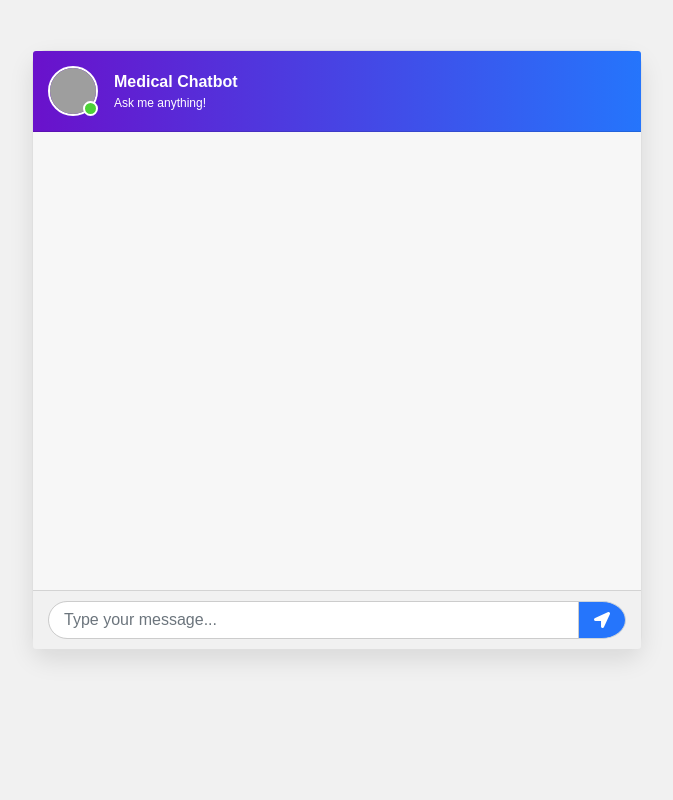
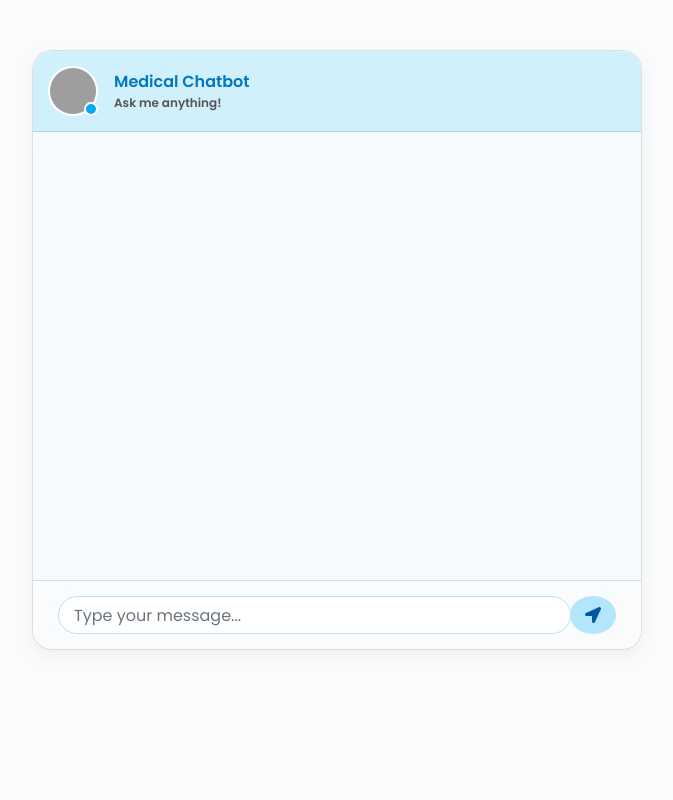
Before and after one commit to ArpitaMallik/Medical-Chatbot, a Flask app: page / in a window 1280 px wide. Shown: the whole page, without its empty margins (303-976 px from the left). Run offline with Flask 3, Linux system fonts and the light colour scheme; some libraries are stand-ins or nearby versions; grey boxes are pictures that could not be loaded.

Commit message:
UI updated

```diff
--- a/static/style.css
+++ b/static/style.css
@@ -1,97 +1,154 @@
+/* Import Poppins font */
+@import url('https://fonts.googleapis.com/css2?family=Poppins:wght@400;500;600&display=swap');
+
+/* Body and general layout */
 body, html {
     height: 100%;
-            background: #f1f1f1;
-            font-family: 'Arial', sans-serif;
+    background: #f9fbfd !important; /* very light blueish white */
+    font-family: 'Poppins', sans-serif !important;
 }
+
+/* Chat container spacing */
 .chat {
-            margin-top: 50px;
+    margin-top: 50px !important;
 }
+
+/* Card styling */
 .card {
-            height: 600px;
-            border-radius: 15px;
-            box-shadow: 0 10px 25px rgba(0,0,0,0.1);
+    height: 600px !important;
+    border-radius: 20px !important;
+    box-shadow: 0 6px 18px rgba(0,0,0,0.05) !important;
+    background: #ffffff !important;
 }
+
+/* Header */
 .msg_head {
-            background: linear-gradient(90deg, #6a11cb, #2575fc);
-            color: white;
-            border-radius: 15px 15px 0 0;
-            padding: 15px;
+    background: #d0f0fc !important; /* soft blue */
+    color: #0277bd !important;       /* darker blue text */
+    border-radius: 20px 20px 0 0 !important;
+    padding: 15px !important;
+    font-weight: 600 !important;
 }
+
+/* User image and online dot */
 .img_cont {
-            position: relative;
+    position: relative !important;
 }
 .user_img {
-            width: 50px;
-            height: 50px;
-            border: 2px solid white;
+    width: 50px !important;
+    height: 50px !important;
+    border: 2px solid #ffffff !important;
 }
 .online_icon {
-            position: absolute;
-            bottom: 0;
-            right: 0;
-            width: 15px;
-            height: 15px;
-            background: #4cd137;
-            border-radius: 50%;
-            border: 2px solid white;
+    position: absolute !important;
+    bottom: 0 !important;
+    right: 0 !important;
+    width: 14px !important;
+    height: 14px !important;
+    background: #03a9f4 !important; /* bluish online dot */
+    border-radius: 50% !important;
+    border: 2px solid white !important;
 }
+
+/* User info */
 .user_info span {
-            font-weight: 600;
+    font-weight: 600 !important;
+    color: #0277bd !important;
 }
 .user_info p {
-            font-size: 12px;
-            margin: 0;
+    font-size: 12px !important;
+    margin: 0 !important;
+    color: #555 !important;
 }
+
+/* Chat area */
 .msg_card_body {
-            overflow-y: auto;
-            padding: 20px;
-            height: 450px;
-            background: #f7f7f7;
+    overflow-y: auto !important;
+    padding: 20px !important;
+    height: 450px !important;
+    background: #f5faff !important; /* very light blue */
 }
+
+/* Chat bubbles */
 .msg_cotainer, .msg_cotainer_send {
-            border-radius: 10px;
-            padding: 10px 15px;
-            position: relative;
-            max-width: 75%;
+    border-radius: 18px !important;
+    padding: 12px 18px !important;
+    position: relative !important;
+    max-width: 75% !important;
+    box-shadow: 0 2px 5px rgba(0,0,0,0.03) !important;
+    font-size: 14px !important;
 }
+
 .msg_cotainer {
-            background-color: #ffffff;
-            margin-left: 10px;
-            box-shadow: 0 2px 5px rgba(0,0,0,0.1);
+    background-color: #ffffff !important;
+    margin-left: 10px !important;
+    color: #333 !important;
 }
+
 .msg_cotainer_send {
-            background-color: #2575fc;
-            color: white;
-            margin-right: 10px;
-            box-shadow: 0 2px 5px rgba(0,0,0,0.1);
+    background-color: #d0f0fc !important; /* soft blue */
+    color: #01579b !important; /* darker blue text */
+    margin-right: 10px !important;
 }
+
 .msg_time, .msg_time_send {
-            font-size: 10px;
-            color: gray;
-            margin-left: 10px;
+    font-size: 10px !important;
+    color: #777 !important;
+    margin-left: 10px !important;
 }
+
+/* Footer/input */
 .card-footer {
-            background: #f1f1f1;
-            border-radius: 0 0 15px 15px;
-            padding: 10px 15px;
+    background: #f9fbfd !important;
+    border-radius: 0 0 20px 20px !important;
+    padding: 10px 15px !important;
 }
+
 .type_msg {
-            border-radius: 20px;
-            border: 1px solid #ccc;
-            padding: 10px 15px;
+    border-radius: 20px !important;
+    /* border: 1px solid #c0dff2 !important;  */
+    padding: 10px 15px !important;
+    font-family: 'Poppins', sans-serif !important;
 }
+
+
+
+
+
+#messageArea {
+    background: #f9fbfd !important; /* light grayish background for the form */
+    padding: 5px 10px !important;
+    border-radius: 30px !important;
+}
+
+#messageArea .type_msg {
+    background: #ffffff !important; /* white input box */
+    color: #333 !important;
+    border: 1px solid #c0dff2 !important;
+}
+
+
+
+
+
+
+
 .send_btn {
-            background: #2575fc;
-            color: white;
-            border-radius: 50%;
-            padding: 10px 15px;
-            cursor: pointer;
-            transition: background 0.3s;
+    background: #b3e5fc !important; /* light cyan */
+    color: #01579b !important;
+    border-radius: 50% !important;
+    padding: 10px 15px !important;
+    cursor: pointer !important;
+    border: none !important; /* remove any default border */
 }
+
 .send_btn:hover {
-            background: #6a11cb;
+    background: #81d4fa !important;
 }
+
+/* Message images */
 .img_cont_msg img, .user_img_msg {
-            width: 40px;
-            height: 40px;
+    width: 40px !important;
+    height: 40px !important;
+    border-radius: 50% !important;
 }
```
Lines whose indentation alone changed are shown as unchanged.
